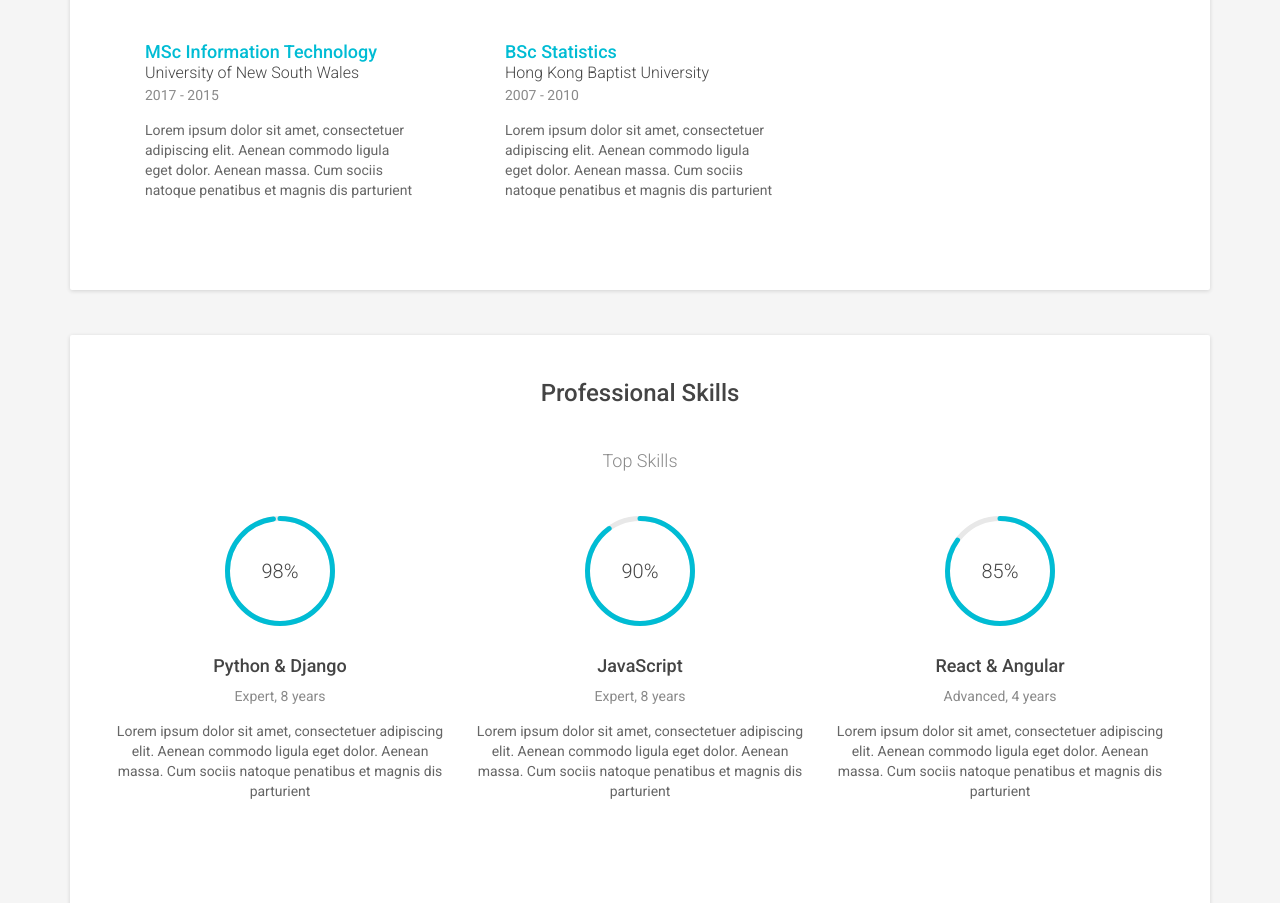
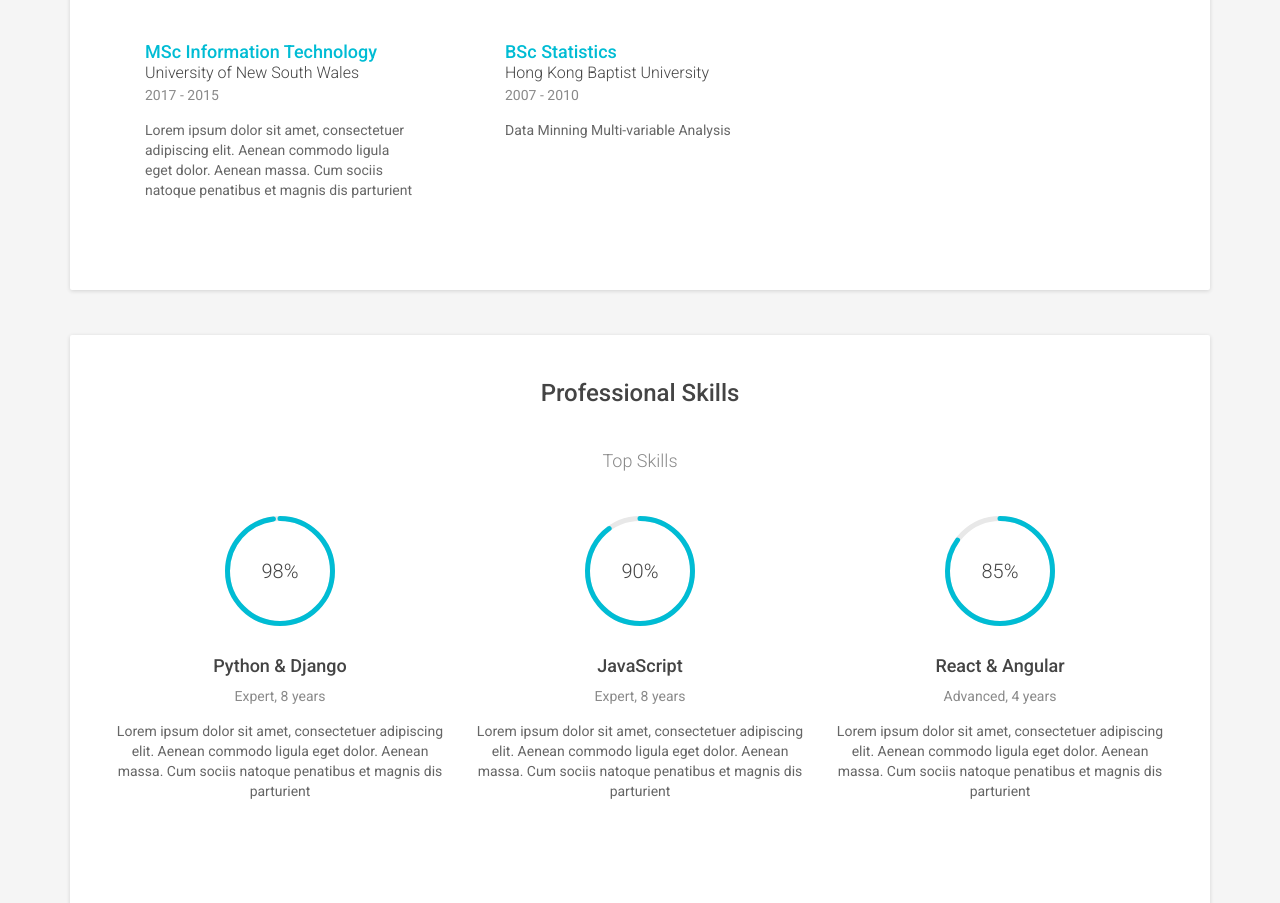
Before and after one commit to Ryy2737/richardyoungsyd.github.io, a plain HTML site: page index.html in a window 1280 px wide. Shown: the part 1725-2628 px from the top of the page. Drawn offline with Linux system fonts and the light colour scheme.

Commit message:
Update edu info

```diff
--- a/index.html
+++ b/index.html
@@ -171,7 +171,8 @@
 					</div><!--//education-body-->
 					<div class="time">2007 - 2010</div>
 					<div class="desc">
-						Lorem ipsum dolor sit amet, consectetuer adipiscing elit. Aenean commodo ligula eget dolor. Aenean massa. Cum sociis natoque penatibus et magnis dis parturient
+						Data Minning
+						Multi-variable Analysis
 					</div>
 				</div><!--//item-inner-->
 			</div><!--//item-->
```
Also changed, not shown: 1 other file.
